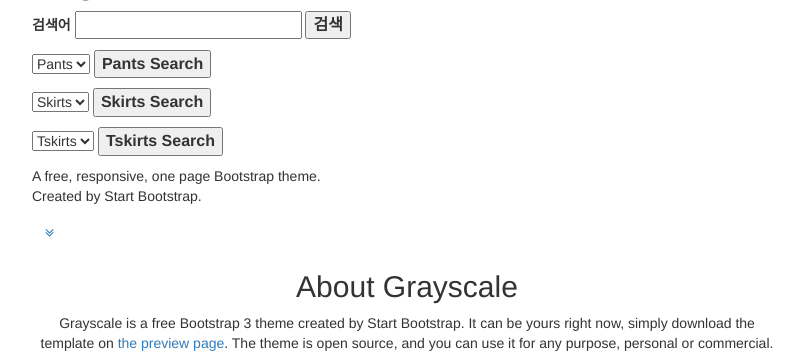
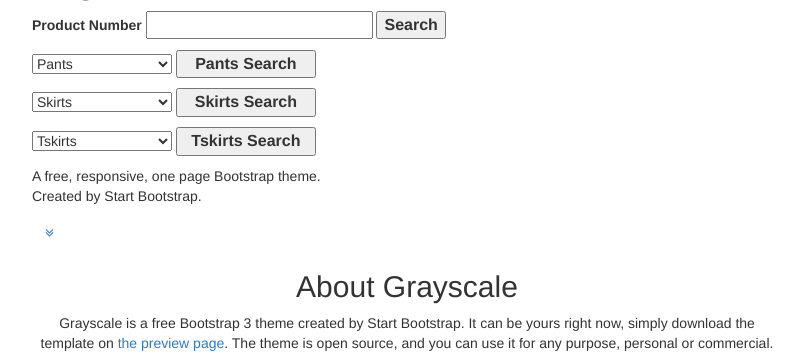
Before and after one commit to darkstars77/AngelsWeb, a Django app: page / in a window 1280 px wide. Shown: the part 59-420 px from the top of the page, without its empty margins (233-1033 px from the left). Run offline with Django 3.2, Linux system fonts and the light colour scheme; data that the repository does not hold is empty; some libraries are stand-ins or nearby versions.

Commit message:
change index.html

```diff
--- a/templates/WebView/index.html
+++ b/templates/WebView/index.html
@@ -77,45 +77,45 @@
                     <h1 class="brand-heading">AngelsWeb</h1>
                     <p align=right>
                     <form action='/search_product/' method='get'>
-                        <label for='product_number'>검색어</label>
+                        <label for='product_number'>Product Number</label>
                         <input type='text' name='product_number' style='font-size:12pt; color:#333333; font-weight:bold;'/>
-                        <input type="submit" value="검색" style='font-size:12pt; color:#333333; font-weight:bold;' />
+                        <input type="submit" value="Search" style='font-size:12pt; color:#333333; font-weight:bold;' />
                     </form>
                     </p>
 
                     <p>
                     <form action='/search_product/' method='get'>
-                        <select name="product_number">
+                        <select name="product_number" style="width:140px">
                             <option value="" style='font-size:12pt; color:#333333; font-weight:bold;' selected="selected">Pants</option>
                             {% for pant in pants %}
                                 <option value="{{ pant.pk }}" style='font-size:12pt; color:#333333; font-weight:bold;'>{{ pant.pk }}</option>
                             {% endfor %}
                         </select>
-                        <input type="submit" value="Pants Search" style='font-size:12pt; color:#333333; font-weight:bold;' />
+                        <input type="submit" value="Pants Search" style='font-size:12pt; color:#333333; font-weight:bold; width:140px;' />
                     </form>
                     </p>
 
                     <p>
                     <form action='/search_product/' method='get'>
-                        <select name="product_number">
+                        <select name="product_number" style="width:140px">
                             <option value="" style='font-size:12pt; color:#333333; font-weight:bold;' selected="selected">Skirts</option>
                             {% for skirt in skirts %}
                                 <option value="{{ skirt.pk }}" style='font-size:12pt; color:#333333; font-weight:bold;'>{{ skirt.pk }}</option>
                             {% endfor %}
                         </select>
-                        <input type="submit" value="Skirts Search" style='font-size:12pt; color:#333333; font-weight:bold;' />
+                        <input type="submit" value="Skirts Search" style='font-size:12pt; color:#333333; font-weight:bold; width:140px;' />
                     </form>
                     </p>
 
                     <p>
                     <form action='/search_product/' method='get'>
-                        <select name="product_number">
+                        <select name="product_number" style="width:140px">
                             <option value="" style='font-size:12pt; color:#333333; font-weight:bold;' selected="selected">Tskirts</option>
                             {% for tshirt in tshirts %}
                                 <option value="{{ tshirt.pk }}" style='font-size:12pt; color:#333333; font-weight:bold;'>{{ tshirt.pk }}</option>
                             {% endfor %}
                         </select>
-                        <input type="submit" value="Tskirts Search" style='font-size:12pt; color:#333333; font-weight:bold;' />
+                        <input type="submit" value="Tskirts Search" style='font-size:12pt; color:#333333; font-weight:bold; width:140px;' />
                     </form>
                     </p>
 
```
